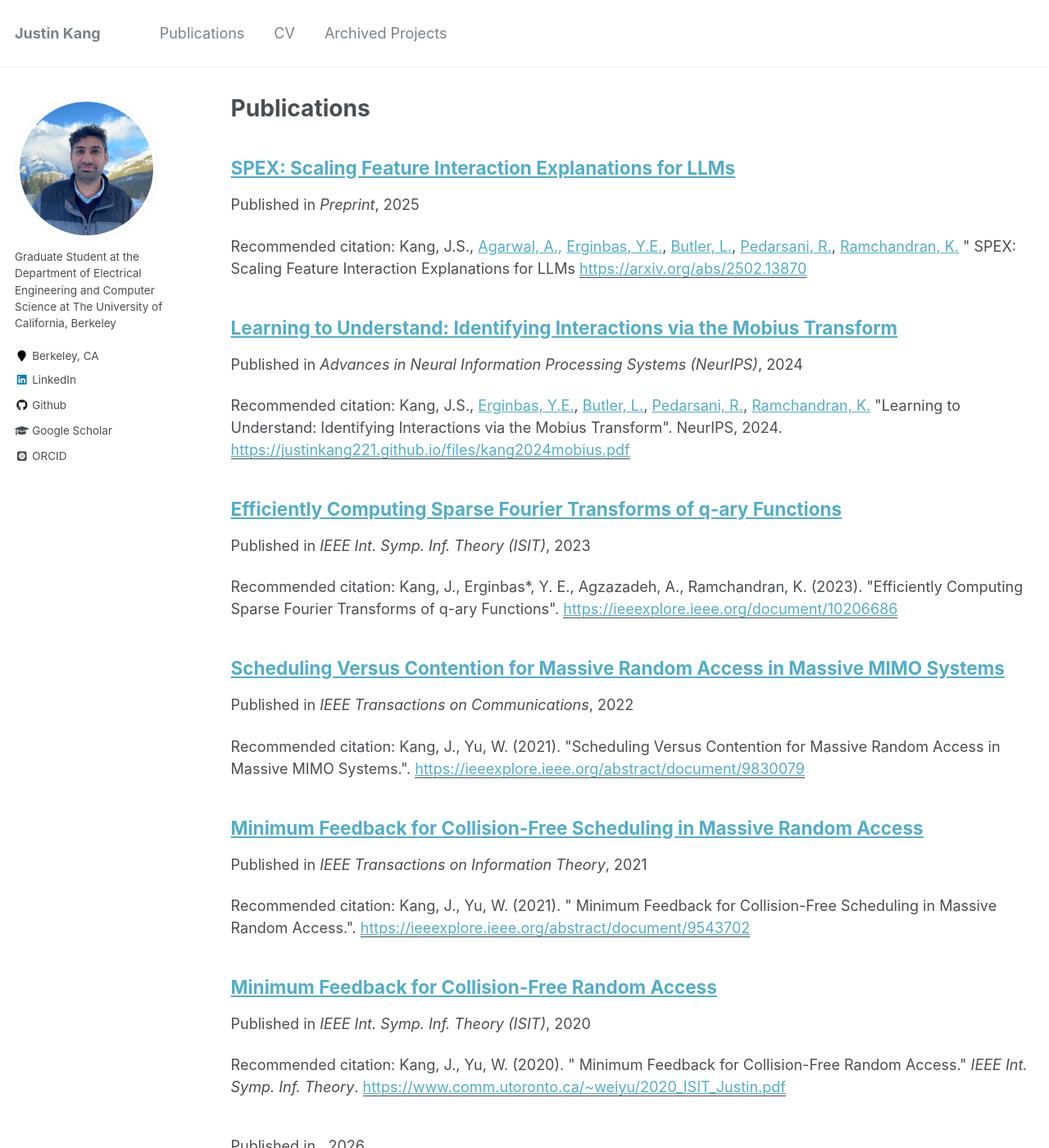
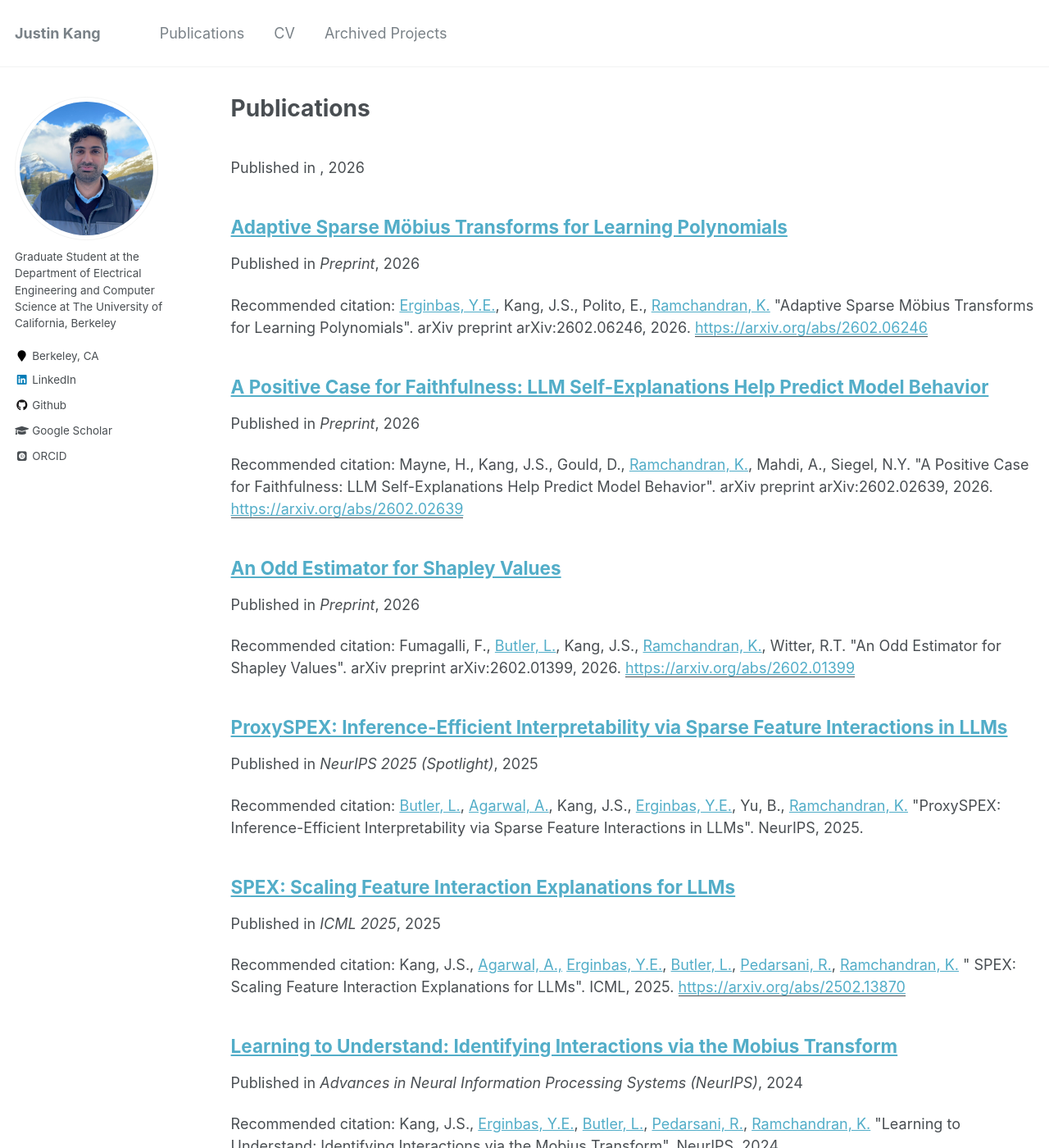
Before and after one commit to justinkang221/justinkang221.github.io, a Jekyll site: the page built from _pages/publications.md, in a window 1280 px wide and 1400 px high. Shown: the whole window at 82% size. Built offline with Jekyll 4.4.1, drawn with Linux system fonts in a browser that asks for light colours; some web fonts are replaced.

Commit message:
Add 4 new papers and update SPEX venue to ICML 2025
Co-authored-by: justinkang221 <14205793+justinkang221@users.noreply.github.com>

```diff
--- /dev/null
+++ b/_publications/AdaptiveMobius2026.md
@@ -0,0 +1,10 @@
+---
+title: "Adaptive Sparse Möbius Transforms for Learning Polynomials"
+collection: publications
+permalink: /publications/adaptive-sparse-mobius
+excerpt: ''
+date: 2026-02-10
+venue: Preprint
+paperurl: 'https://arxiv.org/abs/2602.06246'
+citation: '<a href="https://erginbas.github.io/">Erginbas, Y.E.</a>, Kang, J.S., Polito, E., <a href="https://people.eecs.berkeley.edu/~kannanr/">Ramchandran, K.</a> &quot;Adaptive Sparse Möbius Transforms for Learning Polynomials&quot;. arXiv preprint arXiv:2602.06246, 2026.'
+---
--- /dev/null
+++ b/_publications/Faithfulness2026.md
@@ -0,0 +1,10 @@
+---
+title: "A Positive Case for Faithfulness: LLM Self-Explanations Help Predict Model Behavior"
+collection: publications
+permalink: /publications/faithfulness-llm-self-explanations
+excerpt: ''
+date: 2026-02-04
+venue: Preprint
+paperurl: 'https://arxiv.org/abs/2602.02639'
+citation: 'Mayne, H., Kang, J.S., Gould, D., <a href="https://people.eecs.berkeley.edu/~kannanr/">Ramchandran, K.</a>, Mahdi, A., Siegel, N.Y. &quot;A Positive Case for Faithfulness: LLM Self-Explanations Help Predict Model Behavior&quot;. arXiv preprint arXiv:2602.02639, 2026.'
+---
--- a/_publications/ICML2025a.md
+++ b/_publications/ICML2025a.md
@@ -3,10 +3,10 @@ title: "SPEX: Scaling Feature Interaction Explanations for LLMs"
 collection: publications
 permalink: /publications/spex-scaling-feature-interactions
 excerpt: ''
-date: 2025-02-10
-venue: Preprint
+date: 2025-07-15
+venue: ICML 2025
 paperurl: 'https://arxiv.org/abs/2502.13870'
-citation: 'Kang, J.S., <a href="https://aagarwal1996.github.io/">Agarwal, A.,</a>  <a href="https://erginbas.github.io/">Erginbas, Y.E.</a>, <a href="https://landonbutler.github.io/">Butler, L.</a>, <a href="https://web.ece.ucsb.edu/~ramtin/">Pedarsani, R.</a>, <a href="https://people.eecs.berkeley.edu/~kannanr/">Ramchandran, K.</a> &quot; SPEX: Scaling Feature Interaction Explanations for LLMs'
+citation: 'Kang, J.S., <a href="https://aagarwal1996.github.io/">Agarwal, A.,</a>  <a href="https://erginbas.github.io/">Erginbas, Y.E.</a>, <a href="https://landonbutler.github.io/">Butler, L.</a>, <a href="https://web.ece.ucsb.edu/~ramtin/">Pedarsani, R.</a>, <a href="https://people.eecs.berkeley.edu/~kannanr/">Ramchandran, K.</a> &quot; SPEX: Scaling Feature Interaction Explanations for LLMs&quot;. ICML, 2025.'
 ---
 
 <img src="/images/interaction_diagram.png">
--- /dev/null
+++ b/_publications/NeurIPS2025.md
@@ -0,0 +1,10 @@
+---
+title: "ProxySPEX: Inference-Efficient Interpretability via Sparse Feature Interactions in LLMs"
+collection: publications
+permalink: /publications/proxyspex
+excerpt: ''
+date: 2025-12-10
+venue: NeurIPS 2025 (Spotlight)
+paperurl: ''
+citation: '<a href="https://landonbutler.github.io/">Butler, L.</a>, <a href="https://aagarwal1996.github.io/">Agarwal, A.</a>, Kang, J.S., <a href="https://erginbas.github.io/">Erginbas, Y.E.</a>, Yu, B., <a href="https://people.eecs.berkeley.edu/~kannanr/">Ramchandran, K.</a> &quot;ProxySPEX: Inference-Efficient Interpretability via Sparse Feature Interactions in LLMs&quot;. NeurIPS, 2025.'
+---
--- /dev/null
+++ b/_publications/OddShapley2026.md
@@ -0,0 +1,10 @@
+---
+title: "An Odd Estimator for Shapley Values"
+collection: publications
+permalink: /publications/odd-estimator-shapley
+excerpt: ''
+date: 2026-02-03
+venue: Preprint
+paperurl: 'https://arxiv.org/abs/2602.01399'
+citation: 'Fumagalli, F., <a href="https://landonbutler.github.io/">Butler, L.</a>, Kang, J.S., <a href="https://people.eecs.berkeley.edu/~kannanr/">Ramchandran, K.</a>, Witter, R.T. &quot;An Odd Estimator for Shapley Values&quot;. arXiv preprint arXiv:2602.01399, 2026.'
+---
```
